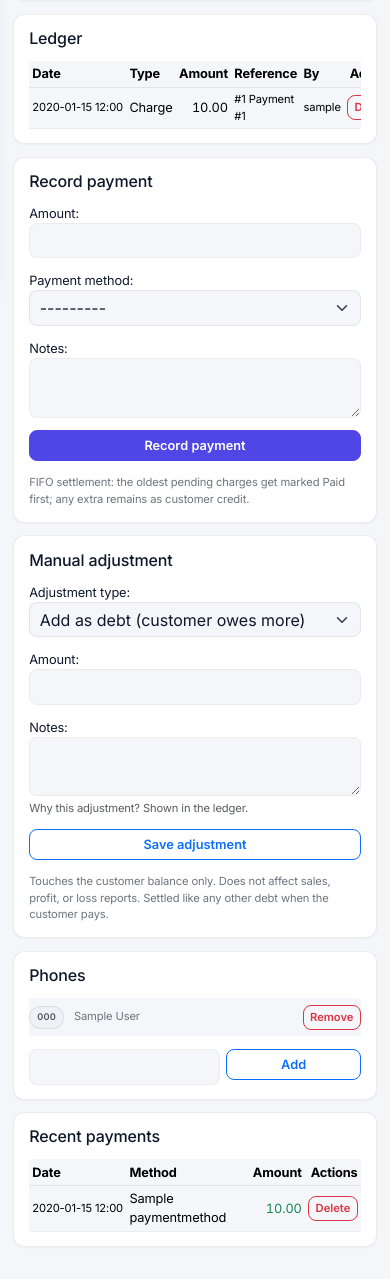
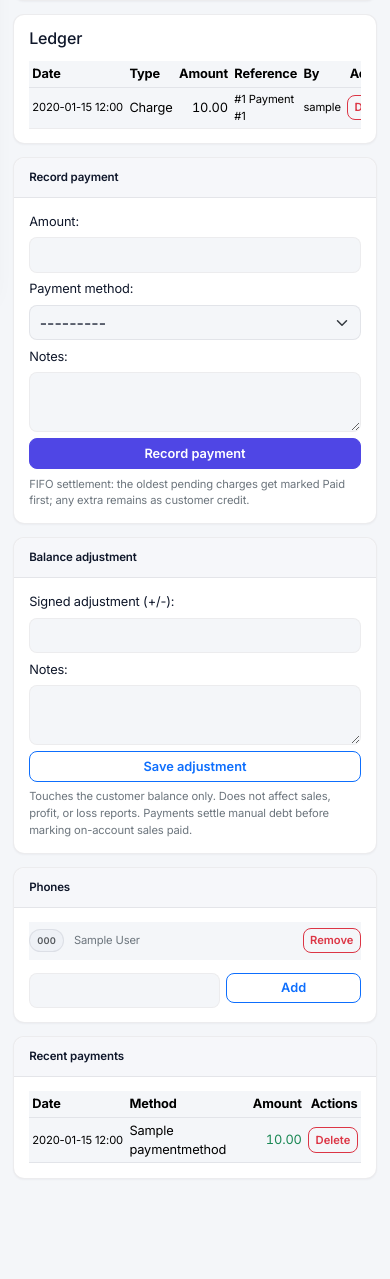
Before and after one commit to nobodycp/recharge-desk, a Django app: page /management/customers/1/ in a window 390 px wide. Shown: the part 553-1832 px from the top of the page. After the commit the page ends 1716 px from the top, so only its background shows below. Run offline with Django 4.2, Linux system fonts and the light colour scheme; a user stored in the database is signed in; tables that the repository leaves empty hold one stand-in row (values such as "Sample post"); grey boxes marked "Sample" are stand-in pictures; some libraries are stand-ins or nearby versions.

Commit message:
Align customer balance adjustment UX with company report
Use signed +/- amount field like BalanceAdjustmentForm; rd-card-header layout
for payment, adjustment, phones, and recent payments on customer detail.

Co-authored-by: Cursor <cursoragent@cursor.com>

```diff
--- a/customers/forms.py
+++ b/customers/forms.py
@@ -1,6 +1,7 @@
 from decimal import Decimal
 
 from django import forms
+from django.core.exceptions import ValidationError
 from django.utils.translation import gettext_lazy as _
 
 from customers.models import Customer
@@ -104,35 +105,25 @@ class CustomerPaymentForm(forms.Form):
 
 
 class CustomerAdjustmentForm(forms.Form):
-    """Manual balance adjustment that doesn't touch sales / profit / loss."""
+    """Manual balance adjustment that doesn't touch sales / profit / loss.
 
-    KIND_DEBT = "debt"
-    KIND_CREDIT = "credit"
-    KIND_CHOICES = (
-        (KIND_DEBT, _("Add as debt (customer owes more)")),
-        (KIND_CREDIT, _("Add as credit (reduce balance)")),
-    )
+    Matches :class:`sales.forms.BalanceAdjustmentForm` UX (signed amount + notes).
+    """
 
-    kind = forms.ChoiceField(
-        label=_("Adjustment type"),
-        choices=KIND_CHOICES,
-        initial=KIND_DEBT,
-        widget=forms.Select(attrs={"class": "form-select"}),
-    )
-    amount = forms.DecimalField(
-        label=_("Amount"),
+    signed_amount = forms.DecimalField(
+        label=_("Signed adjustment (+/-)"),
         max_digits=14,
         decimal_places=2,
-        min_value=Decimal("0.01"),
-        widget=forms.NumberInput(attrs={"class": "form-control", "step": "0.01", "min": "0.01"}),
+        widget=forms.NumberInput(attrs={"class": "form-control", "step": "0.01"}),
     )
     notes = forms.CharField(
         label=_("Notes"),
         required=False,
         widget=forms.Textarea(attrs={"class": "form-control", "rows": 2}),
-        help_text=_("Why this adjustment? Shown in the ledger."),
     )
 
-    def signed_amount(self) -> Decimal:
-        amt = Decimal(self.cleaned_data["amount"])
-        return amt if self.cleaned_data["kind"] == self.KIND_DEBT else -amt
+    def clean_signed_amount(self):
+        amt = Decimal(self.cleaned_data["signed_amount"])
+        if amt == 0:
+            raise ValidationError(_("Adjustment amount must be non-zero."))
+        return amt
--- a/customers/views/actions.py
+++ b/customers/views/actions.py
@@ -69,7 +69,7 @@ def customer_record_adjustment(request, pk):
     try:
         record_customer_adjustment(
             customer=customer,
-            amount=form.signed_amount(),
+            amount=form.cleaned_data["signed_amount"],
             notes=form.cleaned_data.get("notes") or "",
             user=request.user,
         )
--- a/templates/customers/customer_detail.html
+++ b/templates/customers/customer_detail.html
@@ -164,13 +164,13 @@
 
   <div class="col-12 col-lg-5">
     <div class="rd-card mb-3">
+      <div class="rd-card-header fw-semibold">{% trans "Record payment" %}</div>
       <div class="rd-card-body">
-        <h2 class="h5 mb-3">{% trans "Record payment" %}</h2>
-        <form method="post" action="{% url 'customers:customer_record_payment' customer.pk %}" class="d-grid gap-3" novalidate>
+        <form method="post" action="{% url 'customers:customer_record_payment' customer.pk %}" class="d-grid gap-2" novalidate>
           {% csrf_token %}
-          <div>{{ payment_form.amount.label_tag }}{{ payment_form.amount }}{{ payment_form.amount.errors }}</div>
-          <div>{{ payment_form.payment_method.label_tag }}{{ payment_form.payment_method }}{{ payment_form.payment_method.errors }}</div>
-          <div>{{ payment_form.notes.label_tag }}{{ payment_form.notes }}{{ payment_form.notes.errors }}</div>
+          {{ payment_form.amount.label_tag }} {{ payment_form.amount }}{{ payment_form.amount.errors }}
+          {{ payment_form.payment_method.label_tag }} {{ payment_form.payment_method }}{{ payment_form.payment_method.errors }}
+          {{ payment_form.notes.label_tag }} {{ payment_form.notes }}{{ payment_form.notes.errors }}
           <button class="btn btn-primary" type="submit">{% trans "Record payment" %}</button>
           <p class="small text-secondary mb-0">
             {% trans "FIFO settlement: the oldest pending charges get marked Paid first; any extra remains as customer credit." %}
@@ -180,27 +180,23 @@
     </div>
 
     <div class="rd-card mb-3">
+      <div class="rd-card-header fw-semibold">{% trans "Balance adjustment" %}</div>
       <div class="rd-card-body">
-        <h2 class="h5 mb-3">{% trans "Manual adjustment" %}</h2>
-        <form method="post" action="{% url 'customers:customer_record_adjustment' customer.pk %}" class="d-grid gap-3" novalidate>
+        <form method="post" action="{% url 'customers:customer_record_adjustment' customer.pk %}" class="d-grid gap-2" novalidate>
           {% csrf_token %}
-          <div>{{ adjustment_form.kind.label_tag }}{{ adjustment_form.kind }}{{ adjustment_form.kind.errors }}</div>
-          <div>{{ adjustment_form.amount.label_tag }}{{ adjustment_form.amount }}{{ adjustment_form.amount.errors }}</div>
-          <div>
-            {{ adjustment_form.notes.label_tag }}{{ adjustment_form.notes }}{{ adjustment_form.notes.errors }}
-            {% if adjustment_form.notes.help_text %}<div class="form-text">{{ adjustment_form.notes.help_text }}</div>{% endif %}
-          </div>
+          {{ adjustment_form.signed_amount.label_tag }} {{ adjustment_form.signed_amount }}{{ adjustment_form.signed_amount.errors }}
+          {{ adjustment_form.notes.label_tag }} {{ adjustment_form.notes }}{{ adjustment_form.notes.errors }}
           <button class="btn btn-outline-primary" type="submit">{% trans "Save adjustment" %}</button>
           <p class="small text-secondary mb-0">
-            {% trans "Touches the customer balance only. Does not affect sales, profit, or loss reports. Settled like any other debt when the customer pays." %}
+            {% trans "Touches the customer balance only. Does not affect sales, profit, or loss reports. Payments settle manual debt before marking on-account sales paid." %}
           </p>
         </form>
       </div>
     </div>
 
     <div class="rd-card mb-3">
+      <div class="rd-card-header fw-semibold">{% trans "Phones" %}</div>
       <div class="rd-card-body">
-        <h2 class="h5 mb-3">{% trans "Phones" %}</h2>
         <ul class="list-group list-group-flush mb-3">
           {% for p in phones %}
             <li class="list-group-item d-flex justify-content-between align-items-center px-0">
@@ -226,8 +222,8 @@
     </div>
 
     <div class="rd-card">
+      <div class="rd-card-header fw-semibold">{% trans "Recent payments" %}</div>
       <div class="rd-card-body">
-        <h2 class="h5 mb-3">{% trans "Recent payments" %}</h2>
         <div class="table-responsive">
           <table class="table table-sm align-middle mb-0">
             <thead><tr>
```
